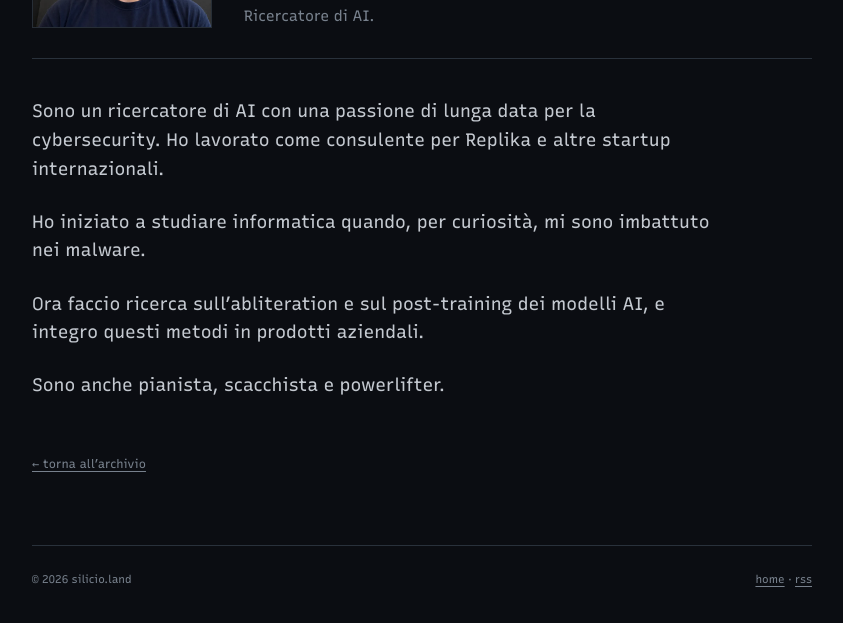
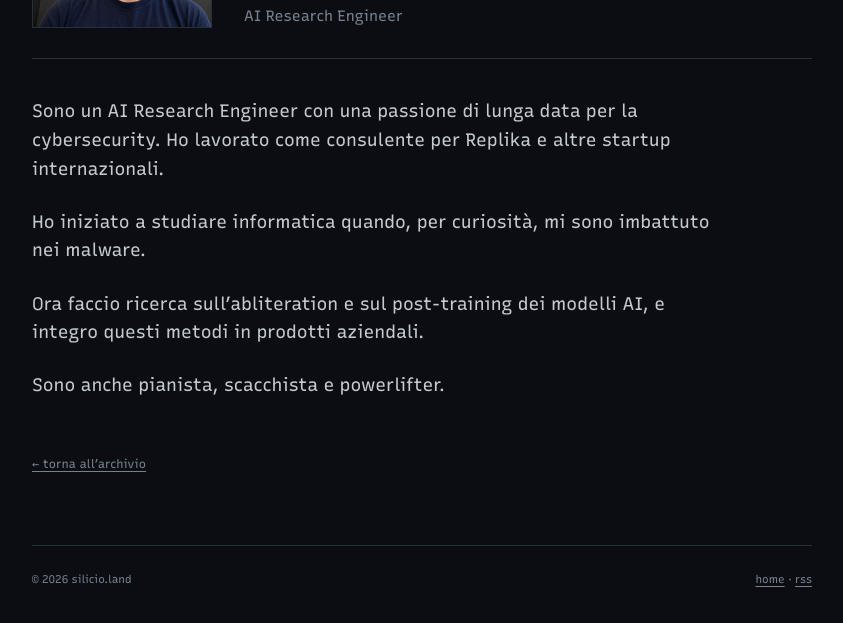
Before and after one commit to italianconcerto/silicio.land, a plain HTML site: page about.html in a window 1280 px wide. Shown: the part 285-908 px from the top of the page, without its empty margins (218-1061 px from the left). Drawn offline with Linux system fonts and the light colour scheme.

Commit message:
content: update profile title

```diff
--- a/about.html
+++ b/about.html
@@ -3,13 +3,13 @@
 <head>
   <meta charset="utf-8">
   <meta name="viewport" content="width=device-width,initial-scale=1">
-  <meta name="description" content="Luca Mannini è un ricercatore di AI con una lunga passione per la cybersecurity.">
+  <meta name="description" content="Luca Mannini è un AI Research Engineer con una lunga passione per la cybersecurity.">
   <meta name="theme-color" content="#0b0d12">
   <link rel="alternate" type="application/rss+xml" title="silicio.land" href="feed.xml">
   <link rel="stylesheet" href="style.css">
   <title>Luca Mannini — silicio.land</title>
 </head>
-<body data-document-title-it="Luca Mannini — silicio.land" data-document-title-en="Luca Mannini — silicio.land" data-description-it="Luca Mannini è un ricercatore di AI con una lunga passione per la cybersecurity." data-description-en="Luca Mannini is an AI researcher with a long-standing passion for cybersecurity.">
+<body data-document-title-it="Luca Mannini — silicio.land" data-document-title-en="Luca Mannini — silicio.land" data-description-it="Luca Mannini è un AI Research Engineer con una lunga passione per la cybersecurity." data-description-en="Luca Mannini is an AI Research Engineer with a long-standing passion for cybersecurity.">
   <div class="page">
     <header>
       <a class="brand mono" href="index.html">silicio.land</a>
@@ -30,19 +30,19 @@
         <div>
           <span class="status mono">Johnny Silicio</span>
           <h1>Luca Mannini</h1>
-          <p class="profile-role" data-it="Ricercatore di AI." data-en="AI researcher.">Ricercatore di AI.</p>
+          <p class="profile-role" data-it="AI Research Engineer" data-en="AI Research Engineer">AI Research Engineer</p>
         </div>
       </div>
 
       <article class="prose" data-language="it" lang="it">
-        <p>Sono un ricercatore di AI con una passione di lunga data per la cybersecurity. Ho lavorato come consulente per Replika e altre startup internazionali.</p>
+        <p>Sono un AI Research Engineer con una passione di lunga data per la cybersecurity. Ho lavorato come consulente per Replika e altre startup internazionali.</p>
         <p>Ho iniziato a studiare informatica quando, per curiosità, mi sono imbattuto nei malware.</p>
         <p>Ora faccio ricerca sull’abliteration e sul post-training dei modelli AI, e integro questi metodi in prodotti aziendali.</p>
         <p>Sono anche pianista, scacchista e powerlifter.</p>
       </article>
 
       <article class="prose" data-language="en" lang="en" hidden>
-        <p>I'm an AI researcher with a long-standing passion for cybersecurity. I worked as a consultant for Replika and other startups around the world.</p>
+        <p>I'm an AI Research Engineer with a long-standing passion for cybersecurity. I worked as a consultant for Replika and other startups around the world.</p>
         <p>I started studying computers when, out of curiosity, I stumbled upon malware.</p>
         <p>Now I research AI abliteration and post-training, and integrate them into business products.</p>
         <p>I'm also a pianist, a chess player, and a powerlifter.</p>
```
